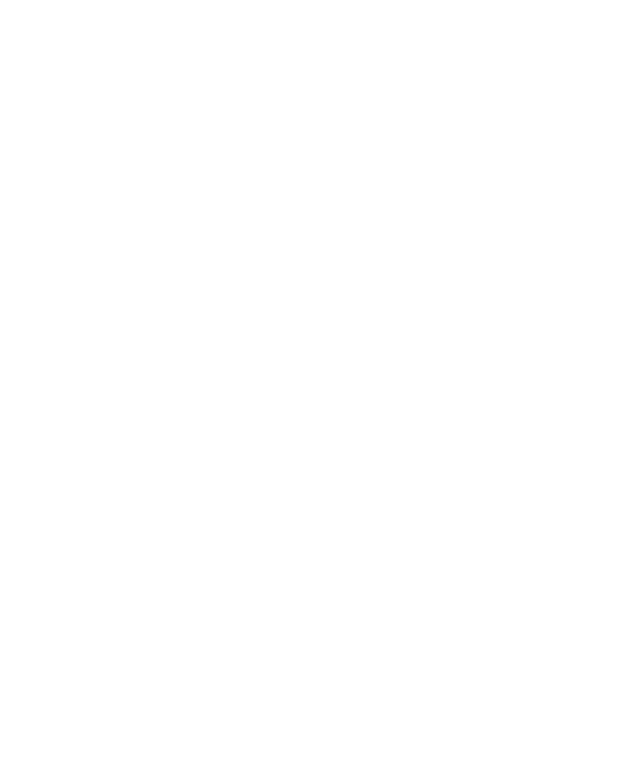
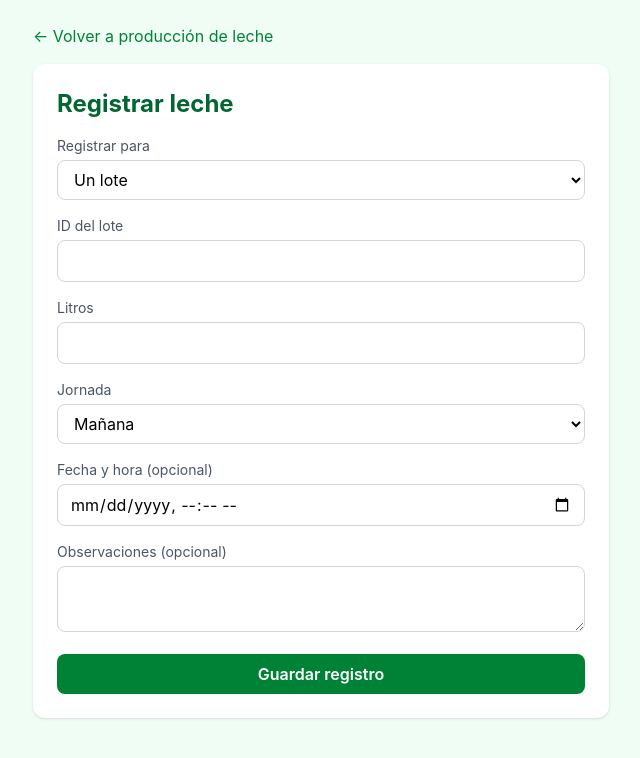
Before and after one commit to milisgarciab/fincas-patitas-web, a React (Vite) app: page /produccion/leche/nuevo in a window 1280 px wide. Before the commit this address had no page. Shown: the top 758 px of the page, without its empty margins (319-959 px from the left). Built offline with nearby package versions, Linux system fonts and the light colour scheme; sample sign-in values are in the browser's storage.

Commit message:
feat(web): producción de leche y huevos, con registro

```diff
--- a/src/App.tsx
+++ b/src/App.tsx
@@ -8,6 +8,7 @@
 import EditarAnimal from './pages/EditarAnimal'
 import ProduccionLeche from './pages/ProduccionLeche'
 import ProduccionHuevos from './pages/ProduccionHuevos'
+import RegistrarProduccion from './pages/RegistrarProduccion'
 
 function Protegida({ children }: { children: React.ReactNode }) {
   return localStorage.getItem('accessToken') ? children : <Navigate to="/" />
@@ -68,6 +69,14 @@
           }
         />
         <Route
+          path="/produccion/leche/nuevo"
+          element={
+            <Protegida>
+              <RegistrarProduccion tipo="leche" />
+            </Protegida>
+          }
+        />
+        <Route
           path="/produccion/huevos"
           element={
             <Protegida>
@@ -75,6 +84,14 @@
             </Protegida>
           }
         />
+        <Route
+          path="/produccion/huevos/nuevo"
+          element={
+            <Protegida>
+              <RegistrarProduccion tipo="huevos" />
+            </Protegida>
+          }
+        />
       </Routes>
     </BrowserRouter>
   )
--- a/src/pages/Inicio.tsx
+++ b/src/pages/Inicio.tsx
@@ -26,8 +26,14 @@
       <Link to="/produccion/leche" className={boton}>
         Producción de leche
       </Link>
+      <Link to="/produccion/leche/nuevo" className={boton}>
+        Registrar leche
+      </Link>
       <Link to="/produccion/huevos" className={boton}>
         Producción de huevos
+      </Link>
+      <Link to="/produccion/huevos/nuevo" className={boton}>
+        Registrar huevos
       </Link>
       <button onClick={salir} className={boton}>
         Cerrar sesión
--- /dev/null
+++ b/src/pages/RegistrarProduccion.tsx
@@ -0,0 +1,194 @@
+import { useState } from 'react'
+import { Link, useNavigate } from 'react-router-dom'
+import { api } from '../api'
+
+interface Props {
+  tipo: 'leche' | 'huevos'
+}
+
+export default function RegistrarProduccion({ tipo }: Props) {
+  const navigate = useNavigate()
+  const esLeche = tipo === 'leche'
+
+  const [paraQuien, setParaQuien] = useState<'animal' | 'lote'>('lote')
+  const [idDestino, setIdDestino] = useState('')
+  const [litros, setLitros] = useState('')
+  const [cantidad, setCantidad] = useState('')
+  const [rotos, setRotos] = useState('0')
+  const [jornada, setJornada] = useState('Mañana')
+  const [observaciones, setObservaciones] = useState('')
+  const [fechaHora, setFechaHora] = useState('')
+
+  const [error, setError] = useState('')
+  const [guardando, setGuardando] = useState(false)
+
+  const guardar = async (e: React.FormEvent) => {
+    e.preventDefault()
+    setError('')
+    setGuardando(true)
+
+    const body: Record<string, unknown> = {
+      [paraQuien === 'animal' ? 'animal_id' : 'lote_id']: Number(idDestino),
+      observaciones: observaciones || undefined,
+      registrado_en: fechaHora ? new Date(fechaHora).toISOString() : undefined,
+    }
+
+    if (esLeche) {
+      body.litros = Number(litros)
+      body.jornada = jornada
+    } else {
+      body.cantidad = Number(cantidad)
+      body.cantidad_rotos = Number(rotos)
+    }
+
+    try {
+      await api.post(esLeche ? '/produccion-leche' : '/produccion-huevos', body)
+      navigate(`/produccion/${tipo}`)
+    } catch (err: any) {
+      setError(err.response?.data?.error?.message ?? 'No se pudo guardar el registro')
+    } finally {
+      setGuardando(false)
+    }
+  }
+
+  const campo =
+    'w-full border border-gray-300 rounded-lg px-3 py-2 bg-white focus:outline-none focus:ring-2 focus:ring-green-600'
+
+  return (
+    <div className="min-h-screen bg-green-50 p-6">
+      <div className="max-w-xl mx-auto">
+        <Link to={`/produccion/${tipo}`} className="text-green-700 hover:underline">
+          ← Volver a producción de {tipo}
+        </Link>
+
+        <form
+          onSubmit={guardar}
+          className="mt-4 bg-white rounded-xl shadow p-6 space-y-4"
+        >
+          <h1 className="text-2xl font-bold text-green-800">
+            Registrar {esLeche ? 'leche' : 'huevos'}
+          </h1>
+
+          <div>
+            <label className="block text-sm text-gray-600 mb-1">Registrar para</label>
+            <select
+              value={paraQuien}
+              onChange={(e) => setParaQuien(e.target.value as 'animal' | 'lote')}
+              className={campo}
+            >
+              <option value="lote">Un lote</option>
+              <option value="animal">Un animal</option>
+            </select>
+          </div>
+
+          <div>
+            <label className="block text-sm text-gray-600 mb-1">
+              {paraQuien === 'animal' ? 'ID del animal' : 'ID del lote'}
+            </label>
+            <input
+              type="number"
+              min="1"
+              value={idDestino}
+              onChange={(e) => setIdDestino(e.target.value)}
+              required
+              className={campo}
+            />
+            {paraQuien === 'animal' && (
+              <p className="text-xs text-gray-500 mt-1">
+                El ID está en la dirección del detalle del animal (por ejemplo
+                /animales/41).
+              </p>
+            )}
+          </div>
+
+          {esLeche ? (
+            <>
+              <div>
+                <label className="block text-sm text-gray-600 mb-1">Litros</label>
+                <input
+                  type="number"
+                  min="0"
+                  step="0.1"
+                  value={litros}
+                  onChange={(e) => setLitros(e.target.value)}
+                  required
+                  className={campo}
+                />
+              </div>
+
+              <div>
+                <label className="block text-sm text-gray-600 mb-1">Jornada</label>
+                <select
+                  value={jornada}
+                  onChange={(e) => setJornada(e.target.value)}
+                  className={campo}
+                >
+                  <option value="Mañana">Mañana</option>
+                  <option value="Tarde">Tarde</option>
+                </select>
+              </div>
+            </>
+          ) : (
+            <div className="grid grid-cols-2 gap-4">
+              <div>
+                <label className="block text-sm text-gray-600 mb-1">Cantidad</label>
+                <input
+                  type="number"
+                  min="0"
+                  value={cantidad}
+                  onChange={(e) => setCantidad(e.target.value)}
+                  required
+                  className={campo}
+                />
+              </div>
+              <div>
+                <label className="block text-sm text-gray-600 mb-1">Rotos</label>
+                <input
+                  type="number"
+                  min="0"
+                  value={rotos}
+                  onChange={(e) => setRotos(e.target.value)}
+                  className={campo}
+                />
+              </div>
+            </div>
+          )}
+
+          <div>
+            <label className="block text-sm text-gray-600 mb-1">
+              Fecha y hora (opcional)
+            </label>
+            <input
+              type="datetime-local"
+              value={fechaHora}
+              onChange={(e) => setFechaHora(e.target.value)}
+              className={campo}
+            />
+          </div>
+
+          <div>
+            <label className="block text-sm text-gray-600 mb-1">
+              Observaciones (opcional)
+            </label>
+            <textarea
+              value={observaciones}
+              onChange={(e) => setObservaciones(e.target.value)}
+              rows={2}
+              className={campo}
+            />
+          </div>
+
+          {error && <p className="text-red-600 text-sm">{error}</p>}
+
+          <button
+            type="submit"
+            disabled={guardando}
+            className="w-full bg-green-700 hover:bg-green-800 text-white font-semibold rounded-lg py-2 disabled:opacity-50"
+          >
+            {guardando ? 'Guardando...' : 'Guardar registro'}
+          </button>
+        </form>
+      </div>
+    </div>
+  )
+}
```
